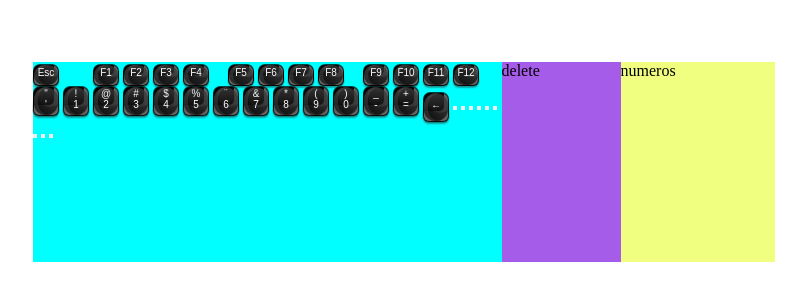
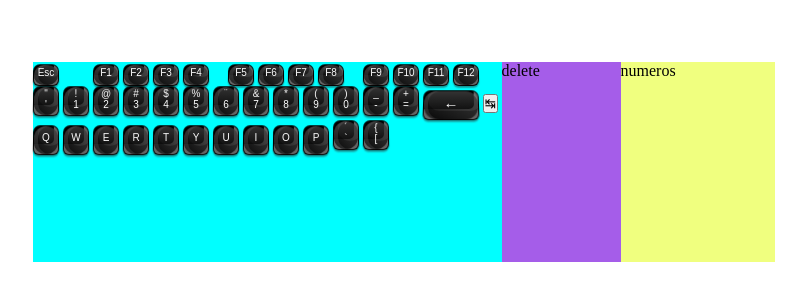
Before and after one commit to isaacleandro/teclado, a plain HTML site: page index.html in a window 1280 px wide. Shown: the part 238-538 px from the top of the page, without its empty margins (236-1042 px from the left). Drawn offline with Linux system fonts and the light colour scheme.

Commit message:
adicionado terceira tira de buttons na divleft.

```diff
--- a/index.html
+++ b/index.html
@@ -44,17 +44,21 @@
       <button class="standardButton">&#41; <br> 0</button>
       <button class="standardButton">_ <br> -</button>
       <button class="standardButton">+ <br> =</button>
-      <button class="Erases">	&larr;</button>
+      <button class="arrowErases"> &larr; </button>
       <!--////////////////////////////////////////////////////////////////-->
-      <button></button>
-      <button></button>
-      <button></button>
-      <button></button>
-      <button></button>
-      <button></button>
-      <button></button>
-      <button></button>
-      <button></button>
+      <button>	&#8633; </button>
+      <button class="standardButton">Q</button>
+      <button class="standardButton">W</button>
+      <button class="standardButton">E</button>
+      <button class="standardButton">R</button>
+      <button class="standardButton">T</button>
+      <button class="standardButton">Y</button>
+      <button class="standardButton">U</button>
+      <button class="standardButton">I</button>
+      <button class="standardButton">O</button>
+      <button class="standardButton">P</button>
+      <button class="standardButton">´ <br> `</button>
+      <button class="standardButton"> { <br> [</button>
     </div>
 
     <div class="middle">
--- a/style.css
+++ b/style.css
@@ -20,6 +20,7 @@ body {
   flex: 3.94;
   background-color: aqua;
 }
+
 /*Style button standard top..........................................*/
 .standardButtonTop {
   background-color: #000;
@@ -222,14 +223,14 @@ body {
   outline: none;
 }
 
-/*Style button different ..........................................*/
-.Erases {
+/*Button Stylized................................................*/
+.arrowErases {
   background-color: #000;
   color: #fff;
-  font-size: 10px;
+  font-size: 15px;
   border: 0.5px solid rgba(0, 0, 0, 0.1);
   padding-bottom: 5px;
-  width: 26px;
+  width:56px;
   height: 30px;
   border-radius: 7px 7px 6px 6px;
   cursor: pointer;
@@ -249,7 +250,7 @@ body {
   transform: perspective(70px) rotateX(5deg) rotateY(0deg);
 }
 
-.Erases::after {
+.arrowErases::after {
   content: '';
   position: absolute;
   top: 0;
@@ -258,13 +259,13 @@ body {
   right: 0;
   background-image: linear-gradient(to bottom, rgba(255, 255, 255, 0.2), rgba(0, 0, 0, 0.5));
   z-index: -1;
-  border-radius: 14px;
+  border-radius: 12px;
   box-shadow: inset 4px 0px 0px rgba(255, 255, 255, 0.1),
     inset 4px -8px 0px rgba(0, 0, 0, 0.3);
   transition: all .1s ease-in-out 0s;
 }
 
-.Erases::before {
+.arrowErases::before {
   content: '';
   position: absolute;
   top: 0;
@@ -281,7 +282,7 @@ body {
   transition: all .1s ease-in-out 0s;
 }
 
-.Erases:active {
+.arrowErases:active {
   will-change: transform;
   transform: perspective(80px) rotateX(5deg) rotateY(1deg) translateY(3px) scale(0.96);
   height: 30px;
@@ -293,11 +294,11 @@ body {
   transition: all .1s ease-in-out 0s;
 }
 
-.Erases::after:active {
+.arrowErases::after:active {
   background-image: linear-gradient(to bottom,rgba(0, 0, 0, 0.5), rgba(255, 255, 255, 0.2));
 }
 
-.Erases:active::before {
+.arrowErases:active::before {
   content: "";
   display: block;
   position: absolute;
@@ -319,7 +320,7 @@ body {
     opacity: 1;
   }
 }
-.Erases:focus {
+.arrowErases:focus {
   outline: none;
 }
 
```
